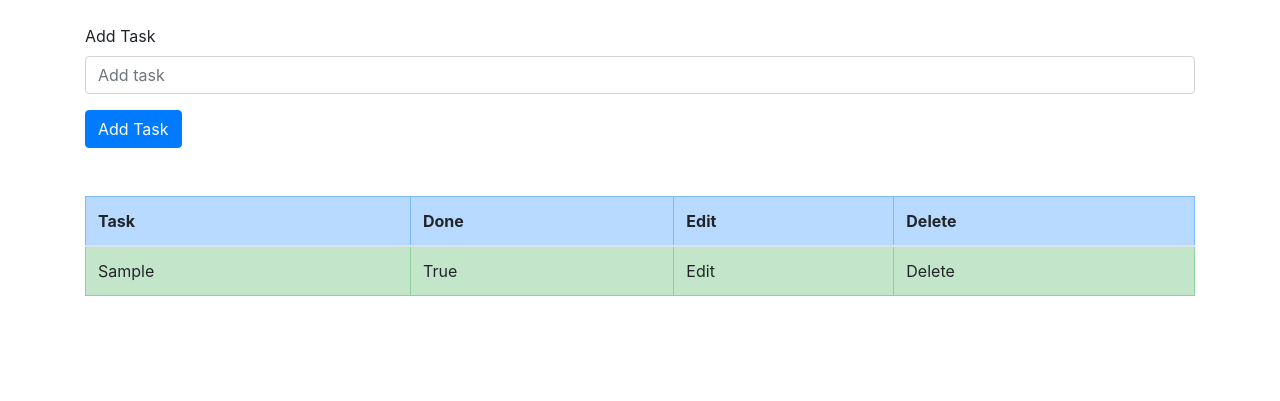
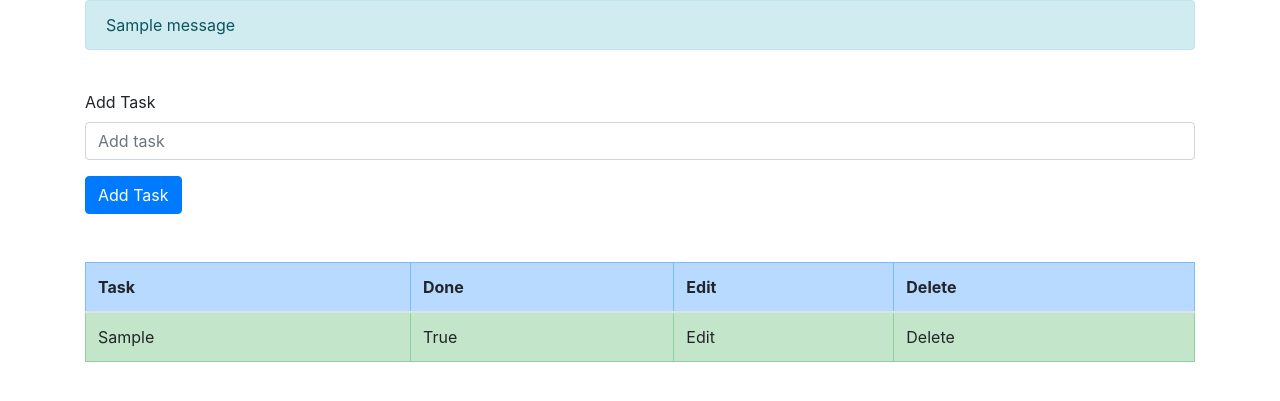
Before and after one commit to carthick/to-do, a Django app: page /todolist/ in a window 1280 px wide. Shown: the part 72-473 px from the top of the page. Run offline with Django 3.2, Linux system fonts and the light colour scheme; tables that the repository leaves empty hold one stand-in row (values such as "Sample post"); one stand-in notice (Sample message) is shown; some libraries are stand-ins or nearby versions.

Commit message:
submit message

```diff
--- a/taskmate/todolist_app/templates/todolist.html
+++ b/taskmate/todolist_app/templates/todolist.html
@@ -7,12 +7,17 @@
 
 {% block content %}
   <div class="container">
+  {% for message in messages %}
+    <div class="alert alert-info" role="alert">
+        {{ message }}
+    </div>
+  {% endfor %}
   </br>
     <form method="POST">
     {% csrf_token %}
       <div class="form-group">
         <label for="exampleInputEmail1">Add Task</label>
-        <input type="text" class="form-control" id="exampleInputEmail1" placeholder="Add task" aria-describedby="emailHelp">
+        <input type="text" name="task" class="form-control" id="exampleInputEmail1" placeholder="Add task" aria-describedby="emailHelp">
       </div>
       <button type="submit" class="btn btn-primary">Add Task</button>
     </form>
--- a/taskmate/todolist_app/views.py
+++ b/taskmate/todolist_app/views.py
@@ -2,6 +2,7 @@ from django.shortcuts import render, redirect
 from django.http import HttpResponse
 from todolist_app.models import TaskList
 from todolist_app.forms import TaskForm
+from django.contrib import messages
 
 # Create your views here.
 
@@ -10,6 +11,7 @@ def todolist(request):
         form = TaskForm(request.POST or None)
         if form.is_valid():
             form.save()
+        messages.success(request,('Task has beeen created'))
         return redirect('todolist')
     else:
         all_tasks = TaskList.objects.all()
```
